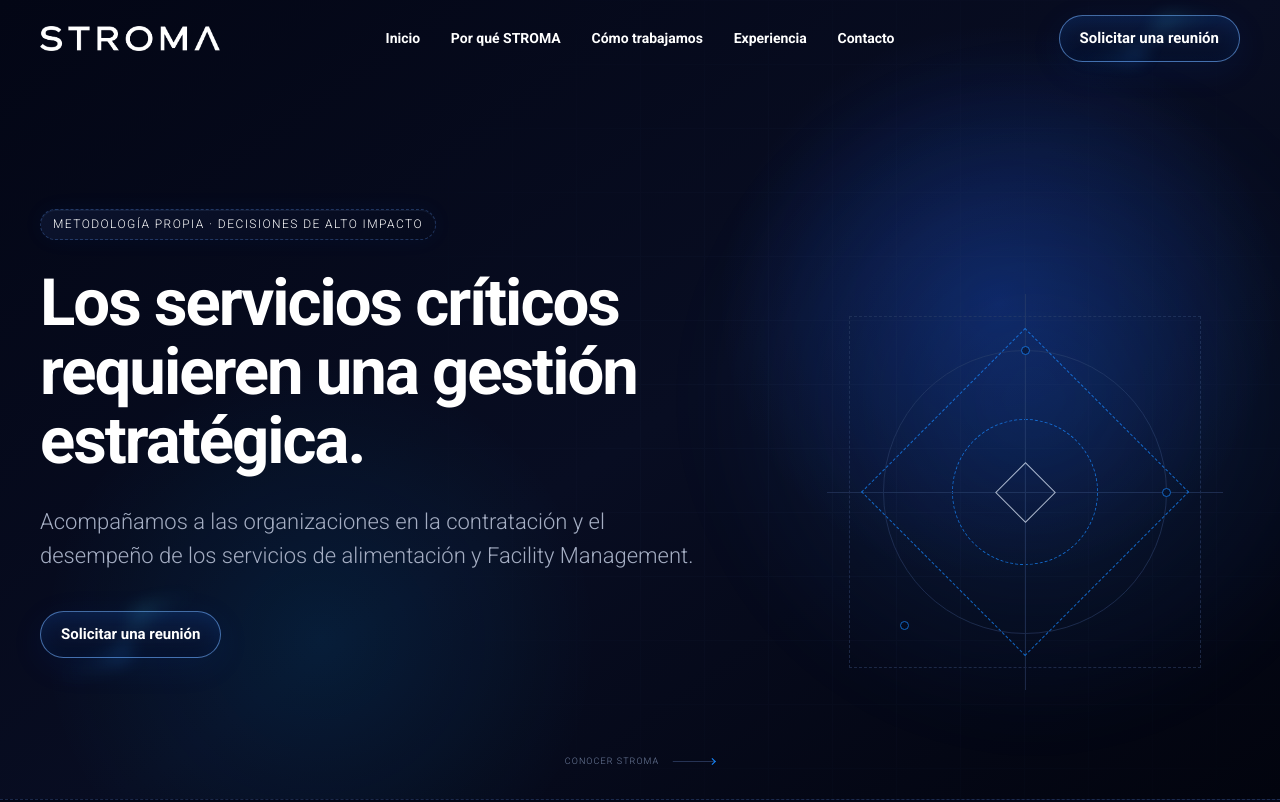
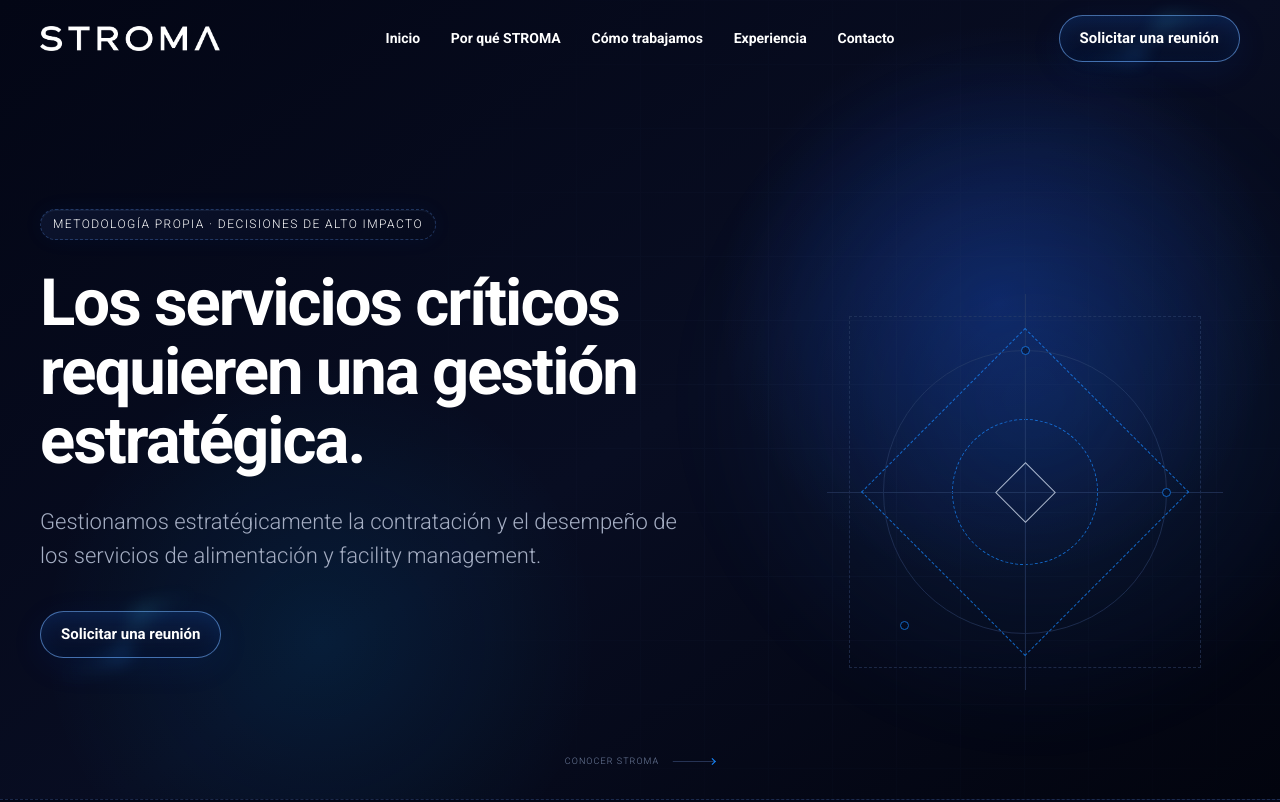
Before and after one commit to ideamosestudio/stroma, a Next.js app: page / in a window 1280 px wide. Shown: the top 802 px of the page. Built offline with nearby package versions, Linux system fonts and the light colour scheme; a web font is replaced by a local one.

Commit message:
Ajusta la copy del hero
Reemplaza la bajada por "Gestionamos estratégicamente la contratación
y el desempeño de los servicios de alimentación y facility management."

```diff
--- a/app/page.tsx
+++ b/app/page.tsx
@@ -221,8 +221,8 @@
             <span className="eyebrow">Metodología propia · Decisiones de alto impacto</span>
             <h1>Los servicios críticos requieren una gestión estratégica.</h1>
             <p>
-              Acompañamos a las organizaciones en la contratación y el desempeño
-              de los servicios de alimentación y Facility Management.
+              Gestionamos estratégicamente la contratación y el desempeño de
+              los servicios de alimentación y facility management.
             </p>
             <a className="button" href="#contacto">Solicitar una reunión</a>
           </div>
```
